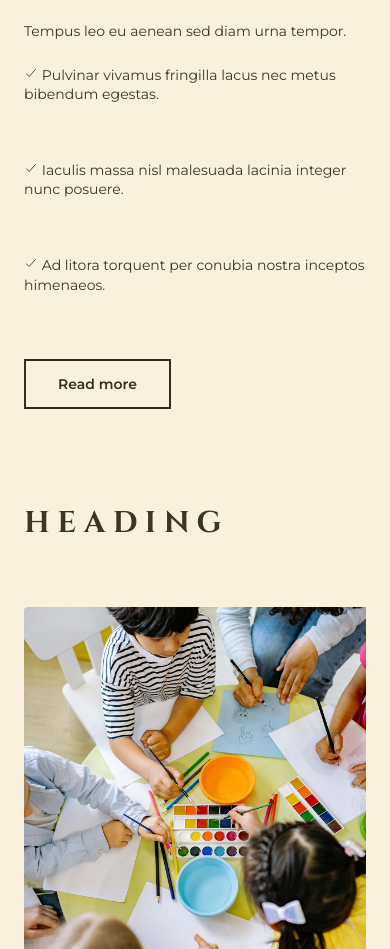
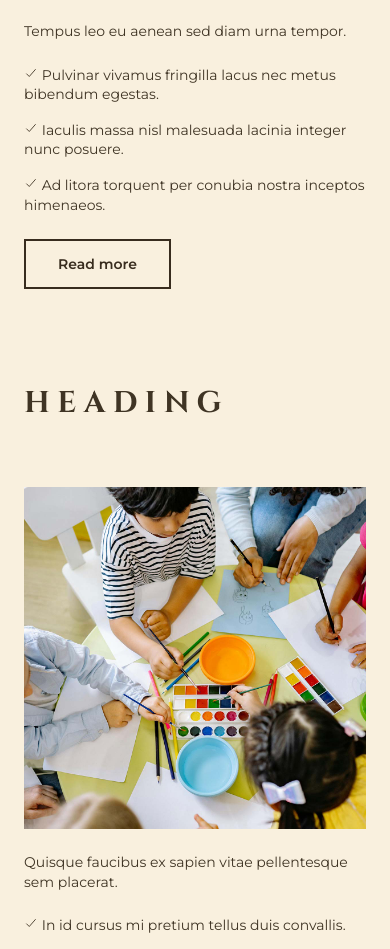
Before and after one commit to ZhannaRay/GloriaDomini, a plain HTML site: page index.html in a window 390 px wide. Shown: the part 3345-4294 px from the top of the page. Drawn offline with nearby package versions, Linux system fonts and the light colour scheme.

Commit message:
fixed the gap

```diff
--- a/css/queries.css
+++ b/css/queries.css
@@ -127,7 +127,7 @@
     /* flex-direction: column; */
   }
 
-  .list-item{
+  .main-nav-list .list-item{
     margin-bottom: 4rem;
   }
   /* munu end */
```
